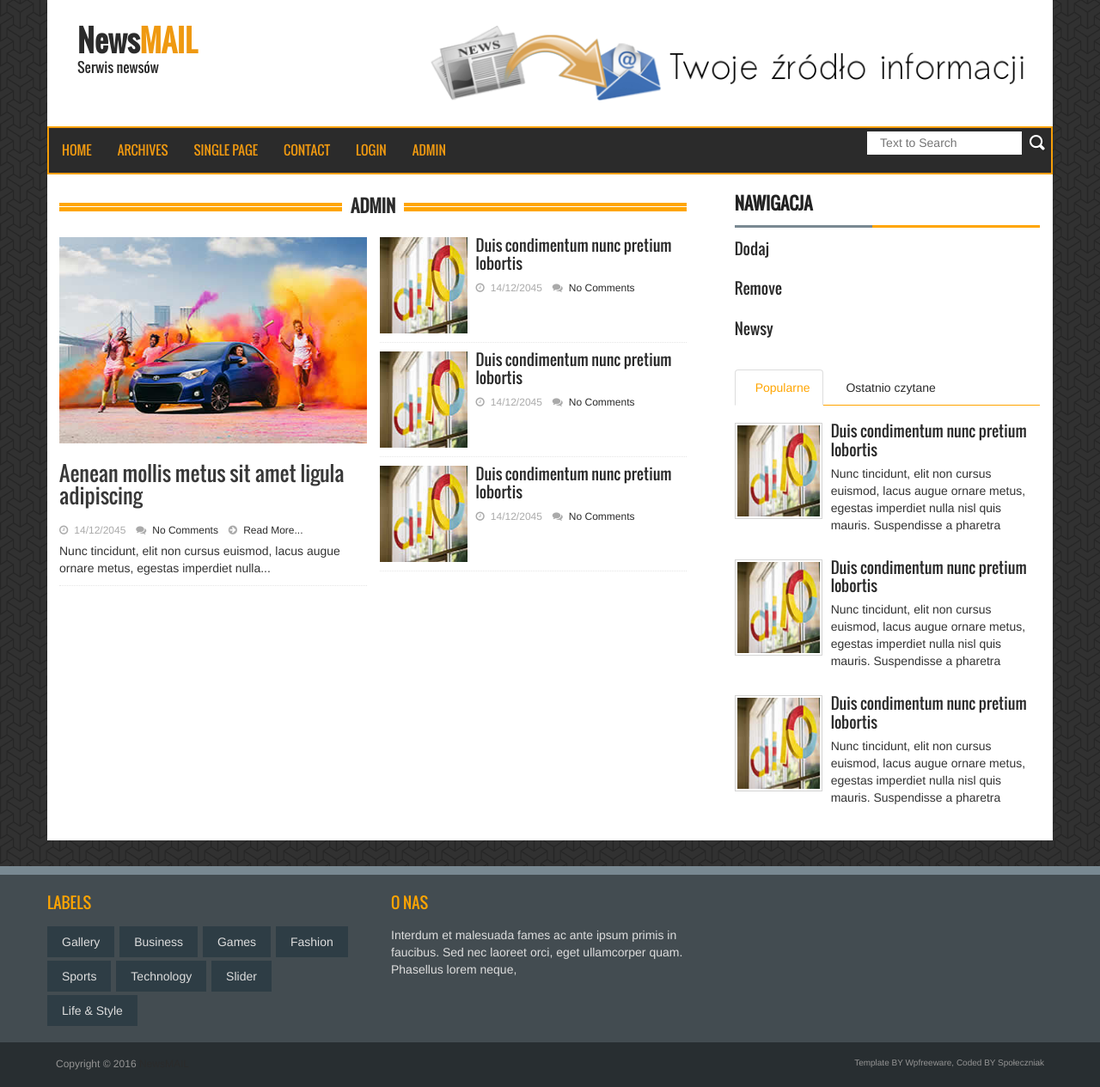
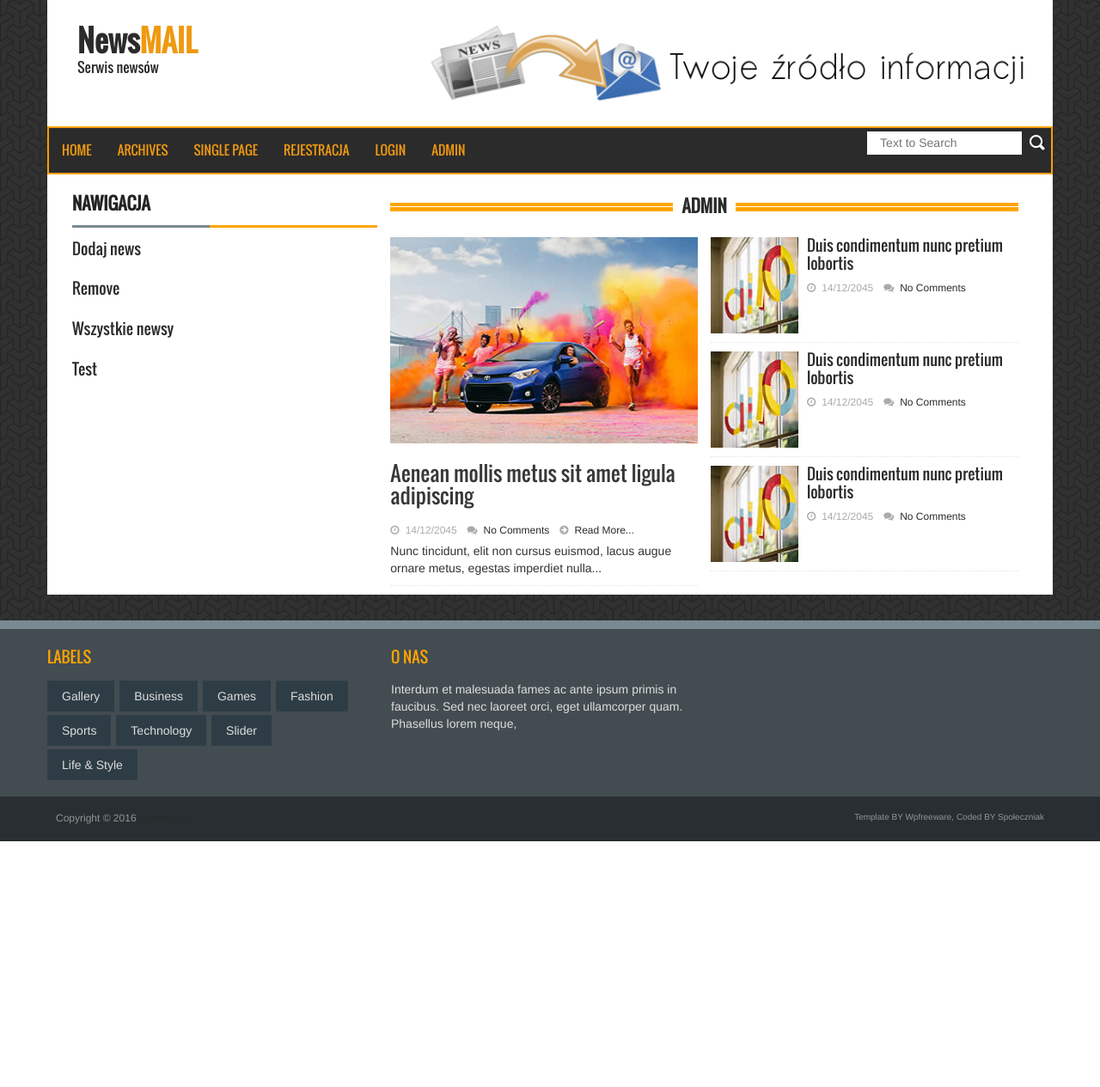
Before and after one commit to NewsMailLOSTO/newsmail, a PHP site: page /pages/admin.php in a window 1280 px wide. Shown: the whole page at 86% size. After the commit the page ends 979 px from the top, so only its background shows below. Run offline with PHP 8.4, Linux system fonts and the light colour scheme.

Commit message:
ADMIN PANEL

```diff
--- a/foot.php
+++ b/foot.php
@@ -50,8 +50,10 @@
 </footer>
 <script src="assets/js/jquery.min.js"></script>
 <script src="assets/js/bootstrap.min.js"></script>
+<!--
 <script src="assets/js/wow.min.js"></script>
 <script src="assets/js/slick.min.js"></script>
 <script src="assets/js/custom.js"></script>
+-->
 </body>
 </html>
--- a/pages/adminlewy.php
+++ b/pages/adminlewy.php
@@ -1,26 +1,32 @@
+      <div class="col-lg-4 col-md-4">
+        <div class="content_bottom_right">
 
-<div class="col-lg-8 col-md-8">
-        <div class="content_bottom_left">
-	  <!-- Ostatnio dodane -->
-          <div class="single_category wow fadeInDown">
-            <h2> <span class="bold_line"><span></span></span> <span class="solid_line"></span> <a class="title_text" href="#">Admin</a> </h2>
-            <div class="business_category_left wow fadeInDown">
-              <ul class="fashion_catgnav">
-                <li>
-                  <div class="catgimg2_container"> <a href="pages/single.html"><img alt="" src="images/390x240x1.jpg"></a> </div>
-                  <h2 class="catg_titile"><a href="pages/single.html">Aenean mollis metus sit amet ligula adipiscing</a></h2>
-                  <div class="comments_box"> <span class="meta_date">14/12/2045</span> <span class="meta_comment"><a href="#">No Comments</a></span> <span class="meta_more"><a  href="#">Read More...</a></span> </div>
-                  <p>Nunc tincidunt, elit non cursus euismod, lacus augue ornare metus, egestas imperdiet nulla...</p>
-                </li>
+	    <!-- Kategorie newsów-->
+	    <div class="single_bottom_rightbar">
+		<h2>Nawigacja</h2>
+		<ul class="small_catg popular_catg wow fadeInDown">
+		    <li><h4 class="media-heading"><a href="addnews.php">Dodaj news </a></h4></li>
+		    <li><h4 class="media-heading"><a href="#">Remove </a></h4></li>
+		    <li><h4 class="media-heading"><a href="#">Wszystkie newsy </a></h4></li>
+		    <li><h4 class="media-heading"><a href="#">Test</a></h4></li>
 		</ul>
 	    </div>
-            <div class="business_category_right wow fadeInDown">
-              <ul class="small_catg">
+
+	  <!-- Karty -->
+	  <!--
+          <div class="single_bottom_rightbar">
+            <ul role="tablist" class="nav nav-tabs custom-tabs">
+              <li class="active" role="presentation"><a data-toggle="tab" role="tab" aria-controls="home" href="#mostPopular">Popularne</a></li>
+              <li role="presentation"><a data-toggle="tab" role="tab" aria-controls="messages" href="#recentComent">Ostatnio czytane</a></li>
+            </ul>
+            <div class="tab-content">
+              <div id="mostPopular" class="tab-pane fade in active" role="tabpanel">
+                <ul class="small_catg popular_catg wow fadeInDown">
                   <li>
-                  <div class="media wow fadeInDown"> <a class="media-left" href="pages/single.html"><img src="images/112x112.jpg" alt=""></a>
+                    <div class="media wow fadeInDown"> <a class="media-left" href="#"><img src="images/112x112.jpg" alt=""></a>
                       <div class="media-body">
-                      <h4 class="media-heading"><a href="pages/single.html">Duis condimentum nunc pretium lobortis </a></h4>
-                      <div class="comments_box"> <span class="meta_date">14/12/2045</span> <span class="meta_comment"><a href="#">No Comments</a></span> </div>
+                        <h4 class="media-heading"><a href="#">Duis condimentum nunc pretium lobortis </a></h4>
+                        <p>Nunc tincidunt, elit non cursus euismod, lacus augue ornare metus, egestas imperdiet nulla nisl quis mauris. Suspendisse a pharetra </p>
                       </div>
                     </div>
                   </li>
@@ -28,7 +34,7 @@
                     <div class="media wow fadeInDown"> <a class="media-left" href="#"><img src="images/112x112.jpg" alt=""></a>
                       <div class="media-body">
                         <h4 class="media-heading"><a href="#">Duis condimentum nunc pretium lobortis </a></h4>
-                      <div class="comments_box"> <span class="meta_date">14/12/2045</span> <span class="meta_comment"><a href="#">No Comments</a></span> </div>
+                        <p>Nunc tincidunt, elit non cursus euismod, lacus augue ornare metus, egestas imperdiet nulla nisl quis mauris. Suspendisse a pharetra </p>
                       </div>
                     </div>
                   </li>
@@ -36,13 +42,42 @@
                     <div class="media wow fadeInDown"> <a class="media-left" href="#"><img src="images/112x112.jpg" alt=""></a>
                       <div class="media-body">
                         <h4 class="media-heading"><a href="#">Duis condimentum nunc pretium lobortis </a></h4>
-                      <div class="comments_box"> <span class="meta_date">14/12/2045</span> <span class="meta_comment"><a href="#">No Comments</a></span> </div>
+                        <p>Nunc tincidunt, elit non cursus euismod, lacus augue ornare metus, egestas imperdiet nulla nisl quis mauris. Suspendisse a pharetra </p>
+                      </div>
+                    </div>
+                  </li>
+                </ul>
+              </div>
+              <div id="recentComent" class="tab-pane fade" role="tabpanel">
+                <ul class="small_catg popular_catg">
+                  <li>
+                    <div class="media wow fadeInDown"> <a class="media-left" href="#"><img src="images/112x112.jpg" alt=""></a>
+                      <div class="media-body">
+                        <h4 class="media-heading"><a href="#">Duis condimentum nunc pretium lobortis </a></h4>
+                        <p>Nunc tincidunt, elit non cursus euismod, lacus augue ornare metus, egestas imperdiet nulla nisl quis mauris. Suspendisse a pharetra </p>
+                      </div>
+                    </div>
+                  </li>
+                  <li>
+                    <div class="media wow fadeInDown"> <a class="media-left" href="#"><img src="images/112x112.jpg" alt=""></a>
+                      <div class="media-body">
+                        <h4 class="media-heading"><a href="#">Duis condimentum nunc pretium lobortis </a></h4>
+                        <p>Nunc tincidunt, elit non cursus euismod, lacus augue ornare metus, egestas imperdiet nulla nisl quis mauris. Suspendisse a pharetra </p>
+                      </div>
+                    </div>
+                  </li>
+                  <li>
+                    <div class="media wow fadeInDown"> <a class="media-left" href="#"><img src="images/112x112.jpg" alt=""></a>
+                      <div class="media-body">
+                        <h4 class="media-heading"><a href="#">Duis condimentum nunc pretium lobortis </a></h4>
+                        <p>Nunc tincidunt, elit non cursus euismod, lacus augue ornare metus, egestas imperdiet nulla nisl quis mauris. Suspendisse a pharetra </p>
                       </div>
                     </div>
                   </li>
                 </ul>
               </div>
             </div>
-
+          </div>
+	  -->
         </div>
       </div>
--- a/pages/adminprawy.php
+++ b/pages/adminprawy.php
@@ -1,36 +1,26 @@
-      <div class="col-lg-4 col-md-4">
-        <div class="content_bottom_right">
 
-	    <!-- Kategorie newsów-->
-	    <div class="single_bottom_rightbar">
-		<h2>Nawigacja</h2>
-		<ul class="small_catg popular_catg wow fadeInDown">
+<div class="col-lg-8 col-md-8">
+        <div class="content_bottom_left">
+	  <!-- Ostatnio dodane -->
+          <div class="single_category wow fadeInDown">
+            <h2> <span class="bold_line"><span></span></span> <span class="solid_line"></span> <a class="title_text" href="#">Admin</a> </h2>
+            <div class="business_category_left wow fadeInDown">
+              <ul class="fashion_catgnav">
                 <li>
-			<h4 class="media-heading"><a href="#">Dodaj </a></h4>
-		    </li>
-		    <li>
-			<h4 class="media-heading"><a href="#">Remove </a></h4>
-		    </li>
-		    <li>
-			<h4 class="media-heading"><a href="#">Newsy </a></h4>
+                  <div class="catgimg2_container"> <a href="pages/single.html"><img alt="" src="images/390x240x1.jpg"></a> </div>
+                  <h2 class="catg_titile"><a href="pages/single.html">Aenean mollis metus sit amet ligula adipiscing</a></h2>
+                  <div class="comments_box"> <span class="meta_date">14/12/2045</span> <span class="meta_comment"><a href="#">No Comments</a></span> <span class="meta_more"><a  href="#">Read More...</a></span> </div>
+                  <p>Nunc tincidunt, elit non cursus euismod, lacus augue ornare metus, egestas imperdiet nulla...</p>
                 </li>
               </ul>
             </div>
-
-	  <!-- Karty -->
-          <div class="single_bottom_rightbar">
-            <ul role="tablist" class="nav nav-tabs custom-tabs">
-              <li class="active" role="presentation"><a data-toggle="tab" role="tab" aria-controls="home" href="#mostPopular">Popularne</a></li>
-              <li role="presentation"><a data-toggle="tab" role="tab" aria-controls="messages" href="#recentComent">Ostatnio czytane</a></li>
-            </ul>
-            <div class="tab-content">
-              <div id="mostPopular" class="tab-pane fade in active" role="tabpanel">
-                <ul class="small_catg popular_catg wow fadeInDown">
+            <div class="business_category_right wow fadeInDown">
+              <ul class="small_catg">
                 <li>
-                    <div class="media wow fadeInDown"> <a class="media-left" href="#"><img src="images/112x112.jpg" alt=""></a>
+                  <div class="media wow fadeInDown"> <a class="media-left" href="pages/single.html"><img src="images/112x112.jpg" alt=""></a>
                     <div class="media-body">
-                        <h4 class="media-heading"><a href="#">Duis condimentum nunc pretium lobortis </a></h4>
-                        <p>Nunc tincidunt, elit non cursus euismod, lacus augue ornare metus, egestas imperdiet nulla nisl quis mauris. Suspendisse a pharetra </p>
+                      <h4 class="media-heading"><a href="pages/single.html">Duis condimentum nunc pretium lobortis </a></h4>
+                      <div class="comments_box"> <span class="meta_date">14/12/2045</span> <span class="meta_comment"><a href="#">No Comments</a></span> </div>
                     </div>
                   </div>
                 </li>
@@ -38,7 +28,7 @@
                   <div class="media wow fadeInDown"> <a class="media-left" href="#"><img src="images/112x112.jpg" alt=""></a>
                     <div class="media-body">
                       <h4 class="media-heading"><a href="#">Duis condimentum nunc pretium lobortis </a></h4>
-                        <p>Nunc tincidunt, elit non cursus euismod, lacus augue ornare metus, egestas imperdiet nulla nisl quis mauris. Suspendisse a pharetra </p>
+                      <div class="comments_box"> <span class="meta_date">14/12/2045</span> <span class="meta_comment"><a href="#">No Comments</a></span> </div>
                     </div>
                   </div>
                 </li>
@@ -46,41 +36,13 @@
                   <div class="media wow fadeInDown"> <a class="media-left" href="#"><img src="images/112x112.jpg" alt=""></a>
                     <div class="media-body">
                       <h4 class="media-heading"><a href="#">Duis condimentum nunc pretium lobortis </a></h4>
-                        <p>Nunc tincidunt, elit non cursus euismod, lacus augue ornare metus, egestas imperdiet nulla nisl quis mauris. Suspendisse a pharetra </p>
-                      </div>
-                    </div>
-                  </li>
-                </ul>
-              </div>
-              <div id="recentComent" class="tab-pane fade" role="tabpanel">
-                <ul class="small_catg popular_catg">
-                  <li>
-                    <div class="media wow fadeInDown"> <a class="media-left" href="#"><img src="images/112x112.jpg" alt=""></a>
-                      <div class="media-body">
-                        <h4 class="media-heading"><a href="#">Duis condimentum nunc pretium lobortis </a></h4>
-                        <p>Nunc tincidunt, elit non cursus euismod, lacus augue ornare metus, egestas imperdiet nulla nisl quis mauris. Suspendisse a pharetra </p>
-                      </div>
-                    </div>
-                  </li>
-                  <li>
-                    <div class="media wow fadeInDown"> <a class="media-left" href="#"><img src="images/112x112.jpg" alt=""></a>
-                      <div class="media-body">
-                        <h4 class="media-heading"><a href="#">Duis condimentum nunc pretium lobortis </a></h4>
-                        <p>Nunc tincidunt, elit non cursus euismod, lacus augue ornare metus, egestas imperdiet nulla nisl quis mauris. Suspendisse a pharetra </p>
-                      </div>
-                    </div>
-                  </li>
-                  <li>
-                    <div class="media wow fadeInDown"> <a class="media-left" href="#"><img src="images/112x112.jpg" alt=""></a>
-                      <div class="media-body">
-                        <h4 class="media-heading"><a href="#">Duis condimentum nunc pretium lobortis </a></h4>
-                        <p>Nunc tincidunt, elit non cursus euismod, lacus augue ornare metus, egestas imperdiet nulla nisl quis mauris. Suspendisse a pharetra </p>
+                      <div class="comments_box"> <span class="meta_date">14/12/2045</span> <span class="meta_comment"><a href="#">No Comments</a></span> </div>
                     </div>
                   </div>
                 </li>
               </ul>
             </div>
           </div>
+
         </div>
       </div>
-      </div>
--- a/top.php
+++ b/top.php
@@ -33,7 +33,7 @@
               </ul>
             </li>
             <li><a href="<?php echo $krowa;?>pages/single.html">Single page</a></li>
-            <li><a href="<?php echo $krowa;?>pages/contact.html">Contact</a></li>
+            <li><a href="<?php echo $krowa;?>rejestracja.php">Rejestracja</a></li>
             <li><a href="<?php echo $krowa;?>pages/login.php">Login</a></li>
             <li><a href="<?php echo $krowa;?>pages/admin.php">Admin</a></li>
 
```
Also changed, not shown: nbproject/private/private.xml (+2 -8 lines), pages/addnews.php (added, +45 -0 lines), pages/addnews_upload.php (added, +53 -0 lines), rejestracja.php (+11 -8 lines), pages/adminpanel.php (line endings or trailing spaces), 1 other file. Lines whose indentation alone changed are shown as unchanged.
